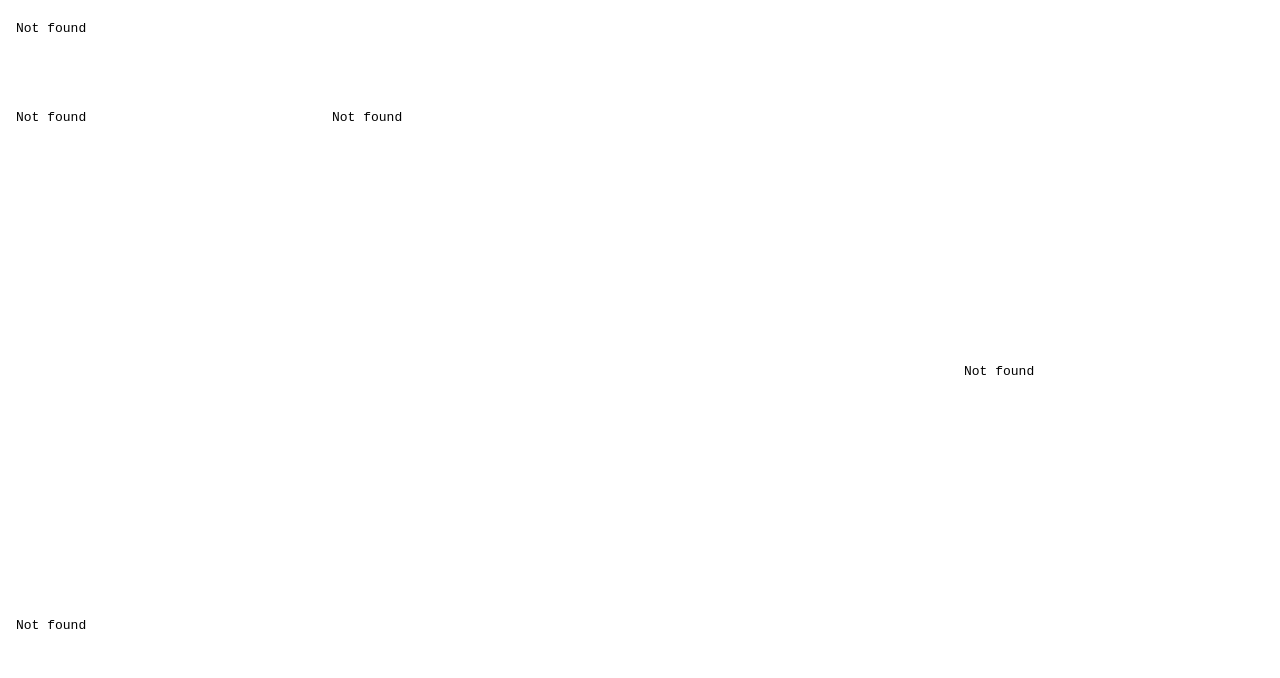
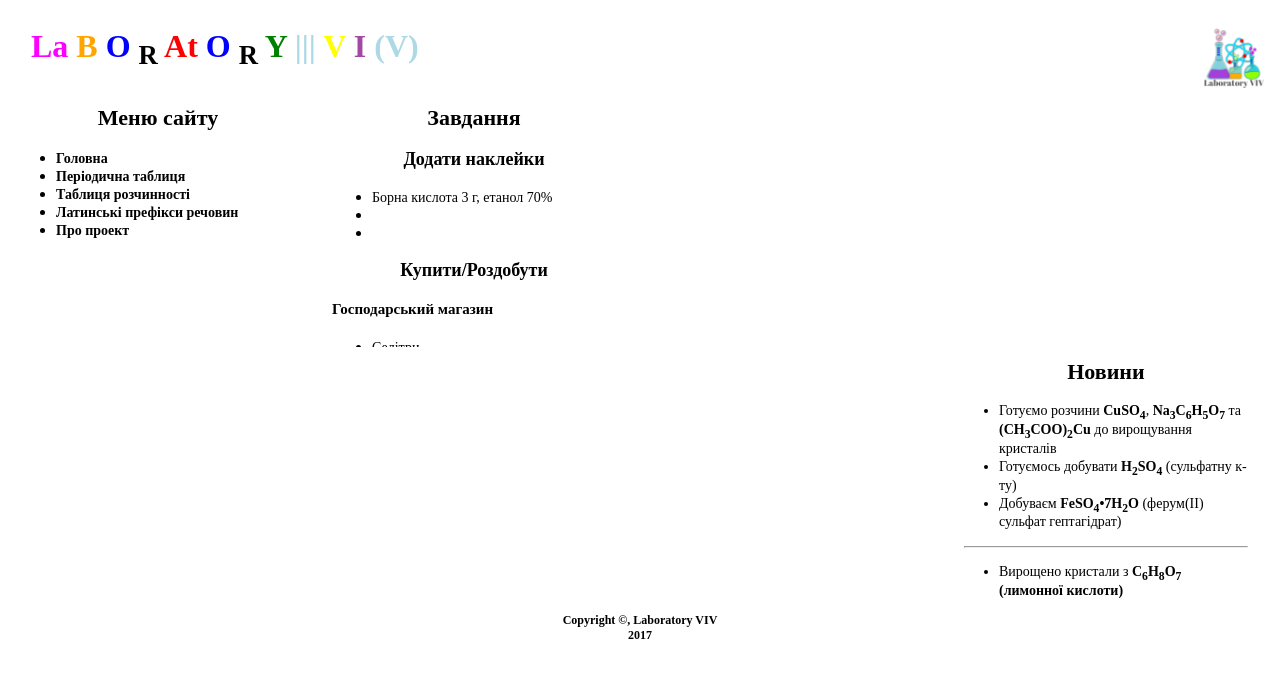
Before and after one commit to LaboratoryVIV/LaboratoryVIV.github.io, a plain HTML site: page index.html in a window 1280 px wide. Drawn offline with Linux system fonts and the light colour scheme; files whose address does not match are found by name.

Commit message:
Commit #3
Errors 404

```diff
--- a/index.html
+++ b/index.html
@@ -25,19 +25,19 @@
     </head>
     <body>
         <div id="top">
-            <iframe style="border: none;" width=100% height=85 src="top.php"></iframe>
+            <iframe style="border: none;" width=100% height=85 src="top.html"></iframe>
         </div>
         <div id="menu">
-            <iframe style="border: none;" width=300 height=250 src="menu.php"></iframe>
+            <iframe style="border: none;" width=300 height=250 src="menu.html"></iframe>
         </div>
         <div id="content">
-            <iframe name="content_target" style="border: none;" width=300 height=250 src="content.php"></iframe>
+            <iframe name="content_target" style="border: none;" width=300 height=250 src="content.html"></iframe>
         </div>
         <div id="news">
-            <iframe style="border: none;" width=300 height=250 src="news.php"></iframe>
+            <iframe style="border: none;" width=300 height=250 src="news.html"></iframe>
         </div>
         <div id="footer">
-            <iframe style="border: none;" width=100% height=35 src="footer.php"></iframe>
+            <iframe style="border: none;" width=100% height=35 src="footer.html"></iframe>
         </div>
     </body>
 </html>
```
